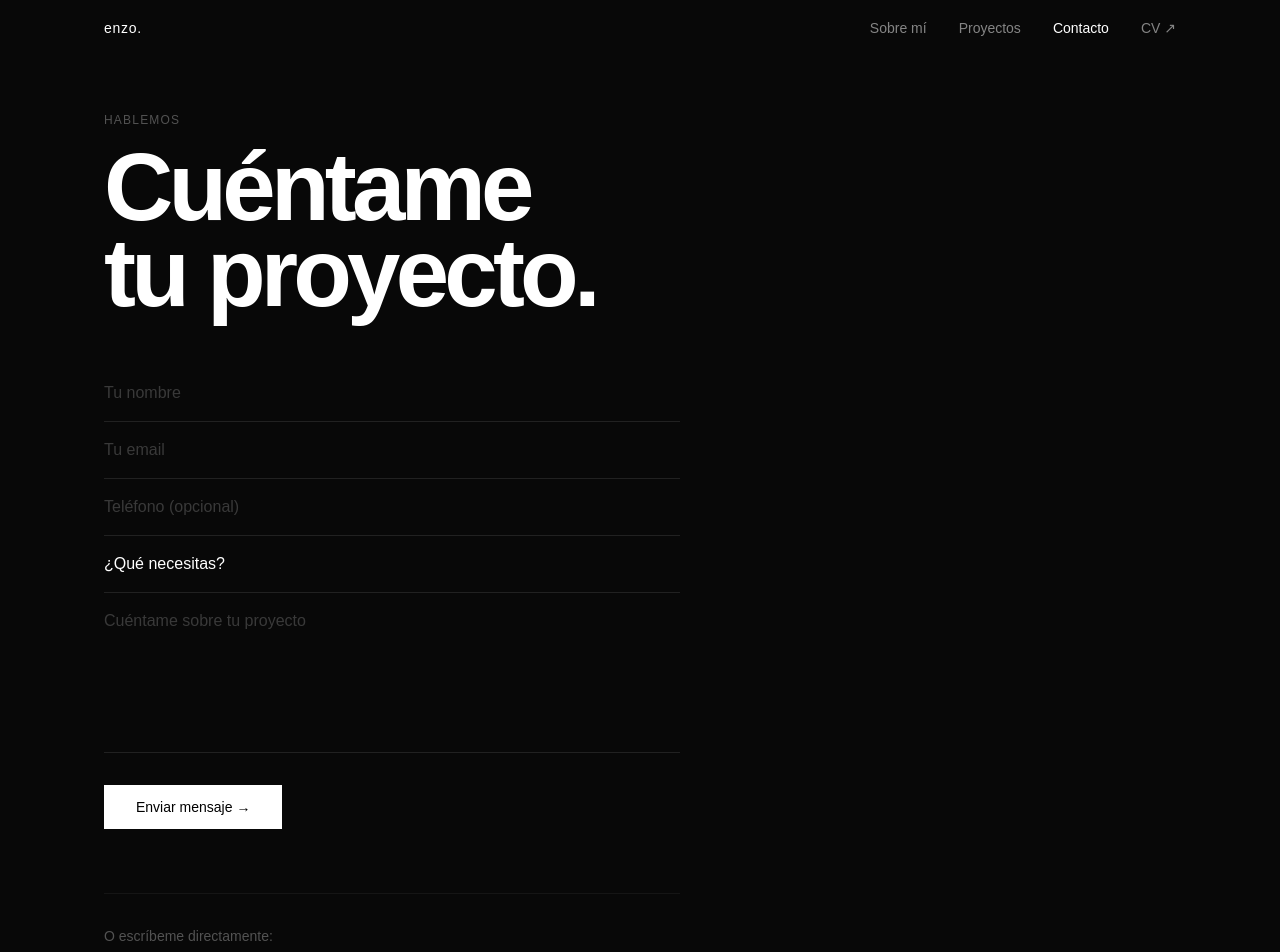
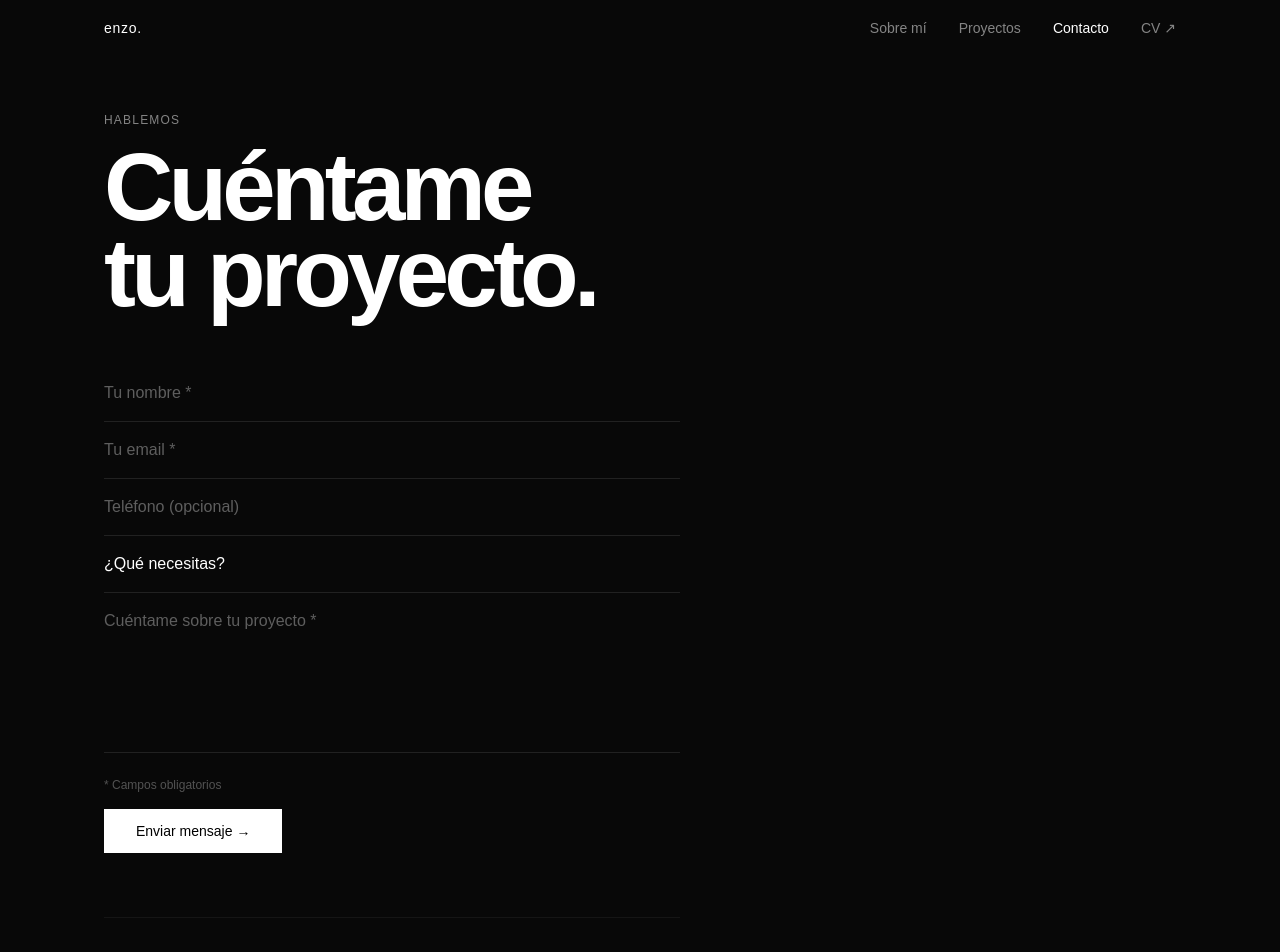
Before and after one commit to enzomazzariol/portfolio, a React (Vite) app: page /contacto in a window 1280 px wide. Shown: the top 952 px of the page. Built offline with nearby package versions, Linux system fonts and the light colour scheme; a web font is replaced by a local one.

Commit message:
fix usabilty issues

```diff
--- a/src/components/footer.jsx
+++ b/src/components/footer.jsx
@@ -40,7 +40,7 @@ export default function Footer() {
             Contacto
           </p>
           <div className="flex flex-col gap-3 text-sm font-mono text-white/60">
-            <span className="text-white/40 select-all">mazzariolenzo@gmail.com</span>
+            <span className="text-white/60 select-all">mazzariolenzo@gmail.com</span>
           </div>
         </div>
 
--- a/src/components/home/ProcessSteps.jsx
+++ b/src/components/home/ProcessSteps.jsx
@@ -8,7 +8,7 @@ const processSteps = [
 export default function ProcessSteps({ containerRef }) {
   return (
     <section className="px-6 md:px-10 py-24 max-w-6xl mx-auto border-t border-white/5">
-      <p className="section-label text-white/20 text-[10px] font-mono tracking-[0.2em] uppercase mb-8">Process</p>
+      <p className="section-label text-white/50 text-xs font-mono tracking-[0.2em] uppercase mb-8">Process</p>
       <div ref={containerRef} className="grid grid-cols-1 md:grid-cols-3 border-l border-t border-white/[0.07]">
         {processSteps.map(({ n, title, desc }) => (
           <div key={n} className="step-item border-r border-b border-white/[0.07] p-8 flex flex-col gap-4">
--- a/src/components/home/SelectedWorks.jsx
+++ b/src/components/home/SelectedWorks.jsx
@@ -6,7 +6,7 @@ import { portfolioData } from '../../../public/data/portfolio.js'
 export default function SelectedWorks({ containerRef }) {
   return (
     <section className="px-6 md:px-10 py-24 max-w-6xl mx-auto border-t border-white/5">
-      <p className="section-label text-white/20 text-[10px] font-mono tracking-[0.2em] uppercase mb-8">Selected Works</p>
+      <p className="section-label text-white/50 text-xs font-mono tracking-[0.2em] uppercase mb-8">Selected Works</p>
       <div ref={containerRef}>
         {portfolioData.slice(0, 3).map(({ title, stack, link }, i) => (
           <a
@@ -24,7 +24,7 @@ export default function SelectedWorks({ containerRef }) {
             </span>
             <div className="hidden md:flex flex-wrap gap-1.5 justify-end max-w-[280px]">
               {stack.map((tag) => (
-                <span key={tag} className="text-[10px] font-mono text-white/30 border border-white/10 px-2 py-0.5">
+                <span key={tag} className="text-xs font-mono text-white/45 border border-white/10 px-2 py-0.5">
                   {tag}
                 </span>
               ))}
@@ -38,7 +38,7 @@ export default function SelectedWorks({ containerRef }) {
       <div className="mt-10 flex justify-end">
         <Link
           to="/proyectos"
-          className="text-sm font-mono text-white/40 hover:text-white/80 transition-colors duration-200 focus-visible:outline-none focus-visible:ring-2 focus-visible:ring-white/40"
+          className="text-sm font-mono text-white/60 hover:text-white/90 transition-colors duration-200 focus-visible:outline-none focus-visible:ring-2 focus-visible:ring-white/40"
         >
           Ver todos →
         </Link>
--- a/src/components/home/ServicesGrid.jsx
+++ b/src/components/home/ServicesGrid.jsx
@@ -13,8 +13,8 @@ export default function ServicesGrid() {
   return (
     <section className="px-6 md:px-10 py-24 max-w-6xl mx-auto border-t border-white/5">
       <div className="flex items-end justify-between mb-10">
-        <p className="section-label text-white/20 text-[10px] font-mono tracking-[0.2em] uppercase">Servicios</p>
-        <Link to="/contacto" className="text-[10px] font-mono text-white/30 hover:text-white/70 transition-colors duration-200 focus-visible:outline-none focus-visible:ring-2 focus-visible:ring-white/40">
+        <p className="section-label text-white/50 text-xs font-mono tracking-[0.2em] uppercase">Servicios</p>
+        <Link to="/contacto" className="text-xs font-mono text-white/50 hover:text-white/80 transition-colors duration-200 focus-visible:outline-none focus-visible:ring-2 focus-visible:ring-white/40">
           Hablemos →
         </Link>
       </div>
@@ -27,7 +27,7 @@ export default function ServicesGrid() {
             className={`group ${span} border-r border-b border-white/[0.07] p-8 ${n === '01' ? 'md:p-10' : ''} flex flex-col justify-between ${minH} hover:bg-white/[0.04] transition-colors duration-300 cursor-pointer focus-visible:outline-none focus-visible:ring-2 focus-visible:ring-white/40 focus-visible:ring-inset`}
           >
             <div className="flex items-start justify-between">
-              <span className="text-[10px] font-mono text-white/20 tracking-widest uppercase">{n}</span>
+              <span className="text-xs font-mono text-white/40 tracking-widest uppercase">{n}</span>
               <span className="text-[10px] font-mono text-white/20 tracking-widest uppercase opacity-0 group-hover:opacity-100 transition-opacity duration-300">↗︎</span>
             </div>
             <div>
--- a/src/pages/ContactPage.jsx
+++ b/src/pages/ContactPage.jsx
@@ -30,7 +30,7 @@ export default function ContactPage() {
   return (
     <main className="min-h-screen px-6 md:px-10 pt-28 pb-20 max-w-6xl mx-auto flex flex-col justify-center">
       <div className="max-w-xl">
-        <p className="text-white/30 text-xs font-mono tracking-widest uppercase mb-4">
+        <p className="text-white/50 text-xs font-mono tracking-widest uppercase mb-4">
           Hablemos
         </p>
         <h1 className="font-display text-[clamp(3rem,8vw,6rem)] font-bold leading-[0.9] tracking-tighter text-white mb-12">
@@ -56,9 +56,9 @@ export default function ContactPage() {
                 id="name"
                 type="text"
                 name="name"
-                placeholder="Tu nombre"
+                placeholder="Tu nombre *"
                 required
-                className="w-full bg-transparent text-white placeholder-white/20 text-base font-mono outline-none"
+                className="w-full bg-transparent text-white placeholder-white/35 text-base font-mono outline-none"
               />
             </div>
             <div className="border-b border-white/10 py-4 focus-within:border-white/40 transition-colors">
@@ -67,19 +67,19 @@ export default function ContactPage() {
                 id="email"
                 type="email"
                 name="email"
-                placeholder="Tu email"
+                placeholder="Tu email *"
                 required
-                className="w-full bg-transparent text-white placeholder-white/20 text-base font-mono outline-none"
+                className="w-full bg-transparent text-white placeholder-white/35 text-base font-mono outline-none"
               />
             </div>
             <div className="border-b border-white/10 py-4 focus-within:border-white/40 transition-colors">
-              <label htmlFor="phone" className="sr-only">Teléfono</label>
+              <label htmlFor="phone" className="sr-only">Teléfono (opcional)</label>
               <input
                 id="phone"
                 type="tel"
                 name="phone"
                 placeholder="Teléfono (opcional)"
-                className="w-full bg-transparent text-white placeholder-white/20 text-base font-mono outline-none"
+                className="w-full bg-transparent text-white placeholder-white/35 text-base font-mono outline-none"
               />
             </div>
             <div className="border-b border-white/10 py-4 focus-within:border-white/40 transition-colors">
@@ -104,10 +104,10 @@ export default function ContactPage() {
               <textarea
                 id="message"
                 name="message"
-                placeholder="Cuéntame sobre tu proyecto"
+                placeholder="Cuéntame sobre tu proyecto *"
                 rows="5"
                 required
-                className="w-full bg-transparent text-white placeholder-white/20 text-base font-mono outline-none resize-none"
+                className="w-full bg-transparent text-white placeholder-white/35 text-base font-mono outline-none resize-none"
               />
             </div>
 
@@ -117,7 +117,9 @@ export default function ContactPage() {
               </p>
             )}
 
-            <div className="mt-8">
+            <p className="mt-6 text-xs font-mono text-white/30">* Campos obligatorios</p>
+
+            <div className="mt-4">
               <button
                 type="submit"
                 disabled={status === 'submitting'}
@@ -129,7 +131,7 @@ export default function ContactPage() {
           </form>
         )}
 
-        <div className="mt-16 pt-8 border-t border-white/5 flex flex-col gap-2 text-sm font-mono text-white/30">
+        <div className="mt-16 pt-8 border-t border-white/5 flex flex-col gap-2 text-sm font-mono text-white/50">
           <p>O escríbeme directamente:</p>
           <a href="mailto:mazzariolenzo@gmail.com" className="hover:text-white/70 transition-colors focus-visible:outline-none focus-visible:ring-2 focus-visible:ring-white/40">
             mazzariolenzo@gmail.com ↗︎
--- a/src/pages/HomePage.jsx
+++ b/src/pages/HomePage.jsx
@@ -105,9 +105,10 @@ export default function HomePage() {
             <h1
               className="font-display text-[clamp(5rem,14vw,8rem)] font-medium leading-[0.9] tracking-tighter text-white mb-8"
               style={{ textShadow: '0 2px 40px rgba(0,0,0,0.9)' }}
+              aria-label="Enzo Mazzariol"
             >
               {heroWords.map(({ word, startDelay, perCharDelay }) => (
-                <span key={word} className="block">
+                <span key={word} className="block" aria-hidden="true">
                   {Array.from(word).map((char, i) => {
                     const delay = `${startDelay + i * perCharDelay}s`
                     return (
@@ -158,7 +159,7 @@ export default function HomePage() {
             className="hero-status hero-fade-up flex items-center justify-between mt-16 border-t border-white/5 pt-6"
             style={{ animationDelay: '0.99s' }}
           >
-            <div className="flex gap-6 text-white/40 text-xs font-mono">
+            <div className="flex gap-6 text-white/55 text-xs font-mono">
               <a href="https://github.com/enzomazzariol" target="_blank" rel="noopener noreferrer" className="hover:text-white/70 transition-colors focus-visible:outline-none focus-visible:ring-2 focus-visible:ring-white/40">GitHub ↗︎</a>
               <a href="https://www.linkedin.com/in/enzo-mazzariol/" target="_blank" rel="noopener noreferrer" className="hover:text-white/70 transition-colors focus-visible:outline-none focus-visible:ring-2 focus-visible:ring-white/40">LinkedIn ↗︎</a>
               <a href="mailto:mazzariolenzo@gmail.com" className="hover:text-white/70 transition-colors focus-visible:outline-none focus-visible:ring-2 focus-visible:ring-white/40">Email ↗︎</a>
```
Also changed, not shown: src/components/Navbar.jsx (+4 -4 lines), src/components/home/StackSection.jsx (+5 -5 lines), src/pages/AboutPage.jsx (+6 -6 lines), src/pages/ProjectsPage.jsx (+4 -4 lines), 1 other file (tests, documents, lock files or other folders).
